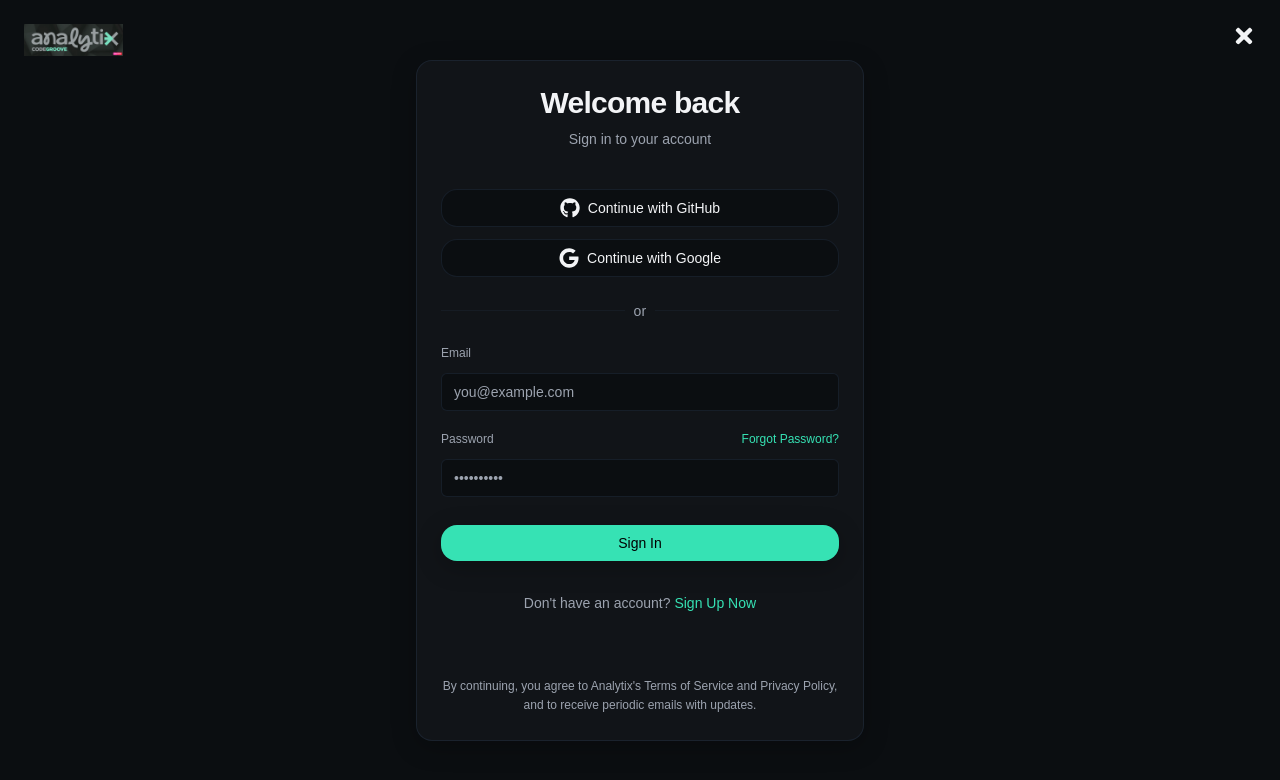
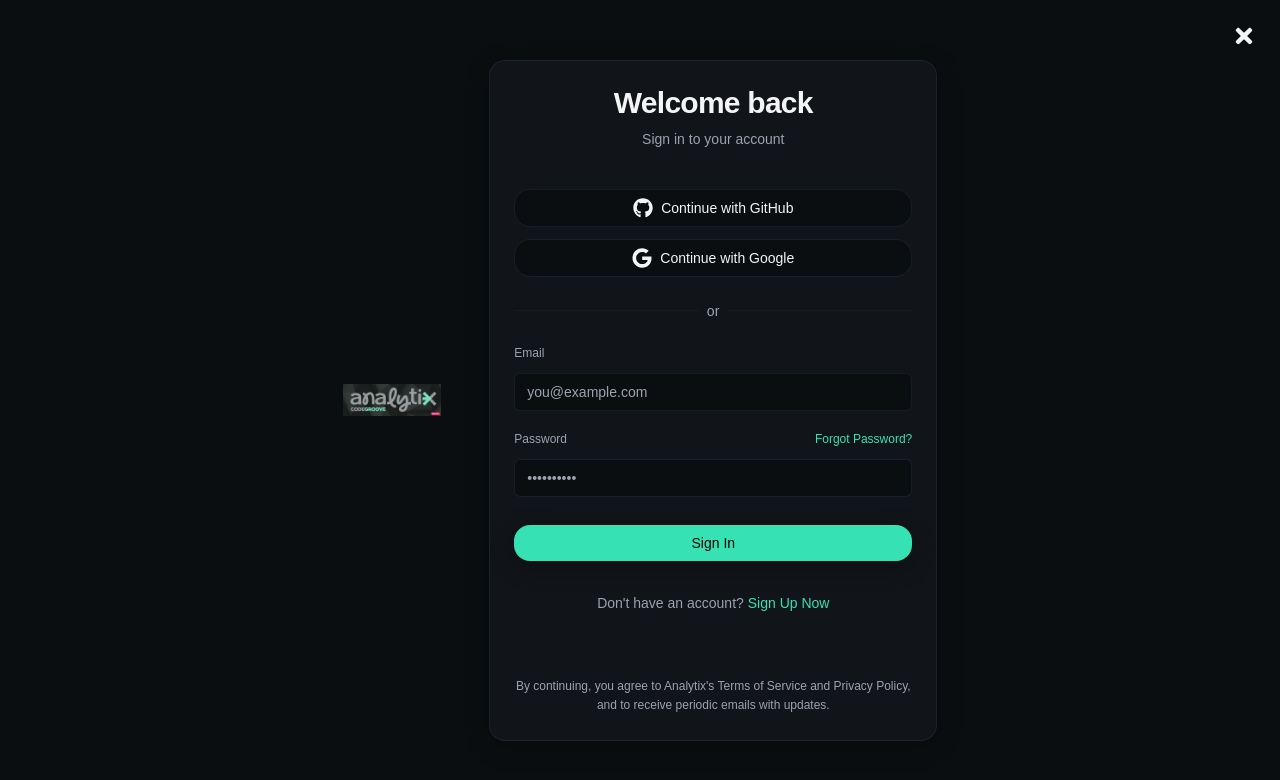
Before and after one commit to analytix-code-groove/web-app, a Next.js app: page /login in a window 1280 px wide. Shown: the top 780 px of the page. Built offline with nearby package versions, Linux system fonts and the light colour scheme.

Commit message:
feat: reposition login logo

```diff
--- a/src/app/login/page.tsx
+++ b/src/app/login/page.tsx
@@ -42,18 +42,6 @@ export default function LoginPage() {
 
   return (
     <main className="relative flex min-h-screen items-center justify-center bg-bg px-4">
-      {/* Logo */}
-      <div className="absolute left-6 top-6">
-        <Image
-          src={logo}
-          alt="Analytix Code Groove"
-          width={160}
-          height={40}
-          priority
-          className="h-8 w-auto"
-        />
-      </div>
-
       {/* Close */}
       <button
         onClick={() => router.back()}
@@ -63,8 +51,19 @@ export default function LoginPage() {
         <FaTimes className="h-6 w-6" />
       </button>
 
-      {/* Card */}
-      <div className="w-full max-w-md rounded-xl2 border border-stroke/70 bg-surface p-6 text-center shadow-soft">
+      {/* Logo and Card */}
+      <div className="flex items-center gap-12">
+        <Image
+          src={logo}
+          alt="Analytix Code Groove"
+          width={160}
+          height={40}
+          priority
+          className="h-8 w-auto"
+        />
+
+        {/* Card */}
+        <div className="w-full max-w-md rounded-xl2 border border-stroke/70 bg-surface p-6 text-center shadow-soft">
         {/* Heading to match screenshot */}
         <h1 className="text-3xl font-semibold tracking-tight text-text">{t('welcomeBack')}</h1>
         <p className="mt-2 mb-10 text-sm text-muted">{t('signInToAccount')}</p>
@@ -145,6 +144,7 @@ export default function LoginPage() {
         <p className="mt-16 text-xs leading-relaxed text-muted">
           {t('termsAgreement')}
         </p>
+        </div>
       </div>
     </main>
   )
```
